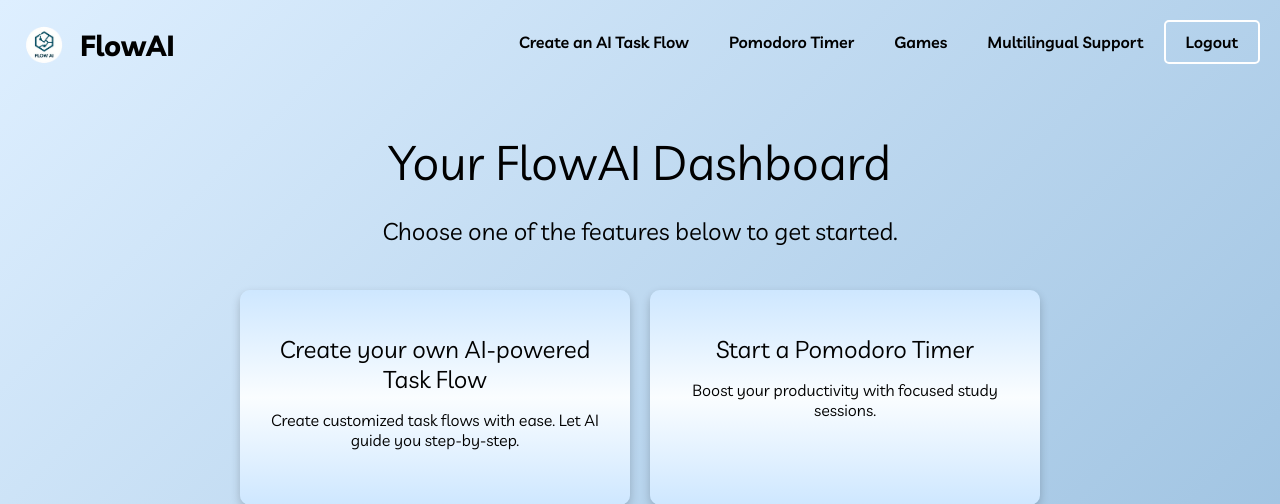
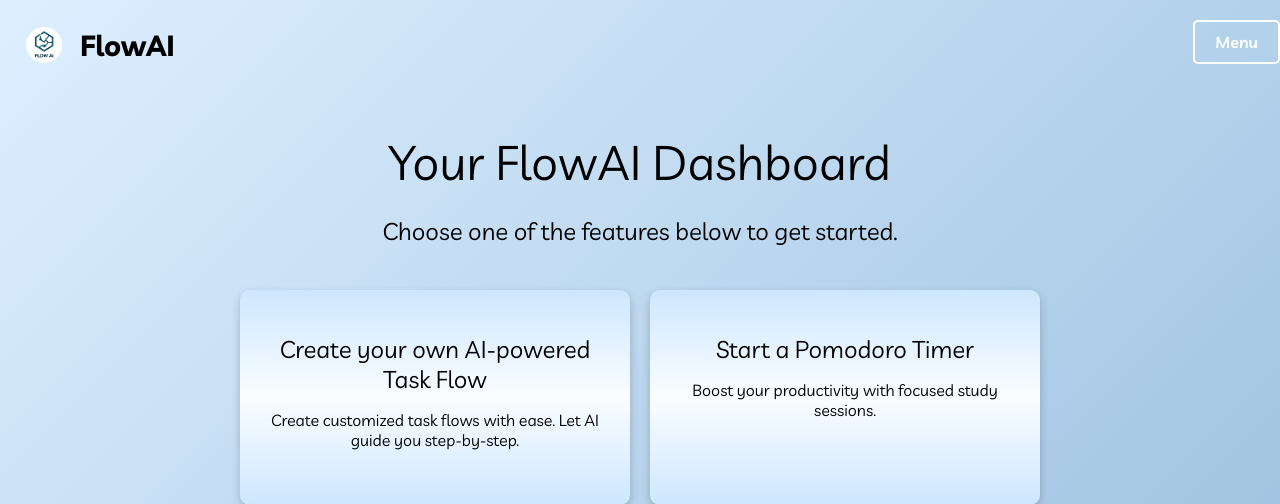
Before and after one commit to pranitha05/FlowAI, a Python web app: template client/templates/landing.html in a window 1280 px wide. Shown: the top 504 px of the page. Run offline with Jinja, Linux system fonts and the light colour scheme; the template is opened without the code that fills it, so the values that code supplies are empty.

Commit message:
imported menu from pomodoro_timer.html

```diff
--- a/client/templates/landing.html
+++ b/client/templates/landing.html
@@ -52,39 +52,53 @@
     height: 50px;
   }
 
-  nav #navbar-logout {
-    color: black;
+    /* Menu styles */
+    nav {
+      position: relative;
+    }
+
+    nav a {
+      display: flex;
+      color: white;
       text-decoration: none;
       font-size: 1rem;
       font-weight: 600;
       padding: 10px 20px;
-    margin-right: 20px;
       border: 2px solid white;
       border-radius: 5px;
       transition: background-color 0.3s ease;
     }
 
-  nav {
-    display: flex;
-    align-items: baseline;
+    nav a:hover {
+      background-color: white;
+      color: #0d6efd;
     }
 
-  .navbar-a {
-    color: black;
-    text-decoration: none;
-    font-size: 1rem;
-    font-weight: 600;
-    padding: 10px 20px;
-    transition: background-color 0.3s ease;
+    nav .menu {
+      display: none;
+      position: absolute;
+      top: 40px;
+      right: 0;
+      background-color: rgba(0, 0, 0, 0.8);
+      border-radius: 8px;
+      padding: 10px;
+      width: 200px;
     }
 
-  nav a:hover {
-    background-color: white;
-    color: #000000;
+    nav:hover .menu {
+      display: block;
     }
 
-  #navbar-logout:hover {
-    background-color: white;
+    .menu a {
+      display: block;
+      padding: 10px;
+      color: white;
+      text-decoration: none;
+      font-weight: 500;
+    }
+
+    .menu a:hover {
+      background-color: #444;
     }
 
   main {
@@ -146,11 +160,13 @@
       FlowAI
     </div>
     <nav>
-      <a class="navbar-a" href="AI_agent.html">Create an AI Task Flow</a>
-      <a class="navbar-a" href="pomodoro_timer.html">Pomodoro Timer</a>
-      <a class="navbar-a" href="games.html">Games</a>
-      <a class="navbar-a" href="user_profile.html">Multilingual Support</a>
-      <a id="navbar-logout" href="{{ url_for('logout') }}">Logout</a>
+      <a href="#">Menu</a>
+      <div class="menu">
+        <a href="AI_agent.html">AI Task Flow</a>
+        <a href="games.html">Games</a>
+        <a href="user_profile.html">Multilingual Support</a>
+        <a href="#" onclick="logout()">Logout</a>
+      </div>
     </nav>
   </header>
   <main>
```
Lines whose indentation alone changed are shown as unchanged.
